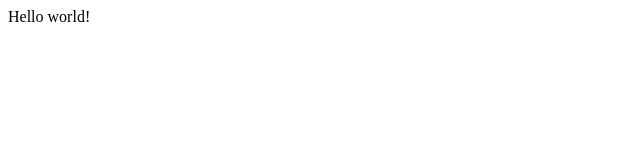
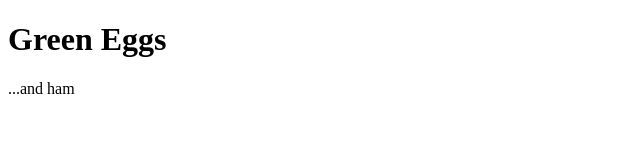
Before and after one commit to rumpelstiltskin-likes-sushi/green-eggs, a Gatsby site: page / in a window 1280 px wide. Shown: the whole page, without its empty margins (0-640 px from the left). Built offline with nearby package versions, Linux system fonts and the light colour scheme; Gatsby itself is replaced by a stand-in of ours.

Commit message:
Start of the fun.

```diff
--- a/src/pages/index.js
+++ b/src/pages/index.js
@@ -1,5 +1,9 @@
 import React from "react"
 
 export default function Home() {
-  return <div>Hello world!</div>
+  return (
+    <div>
+      <h1>Green Eggs</h1> <p>...and ham</p>{" "}
+    </div>
+  )
 }
```
